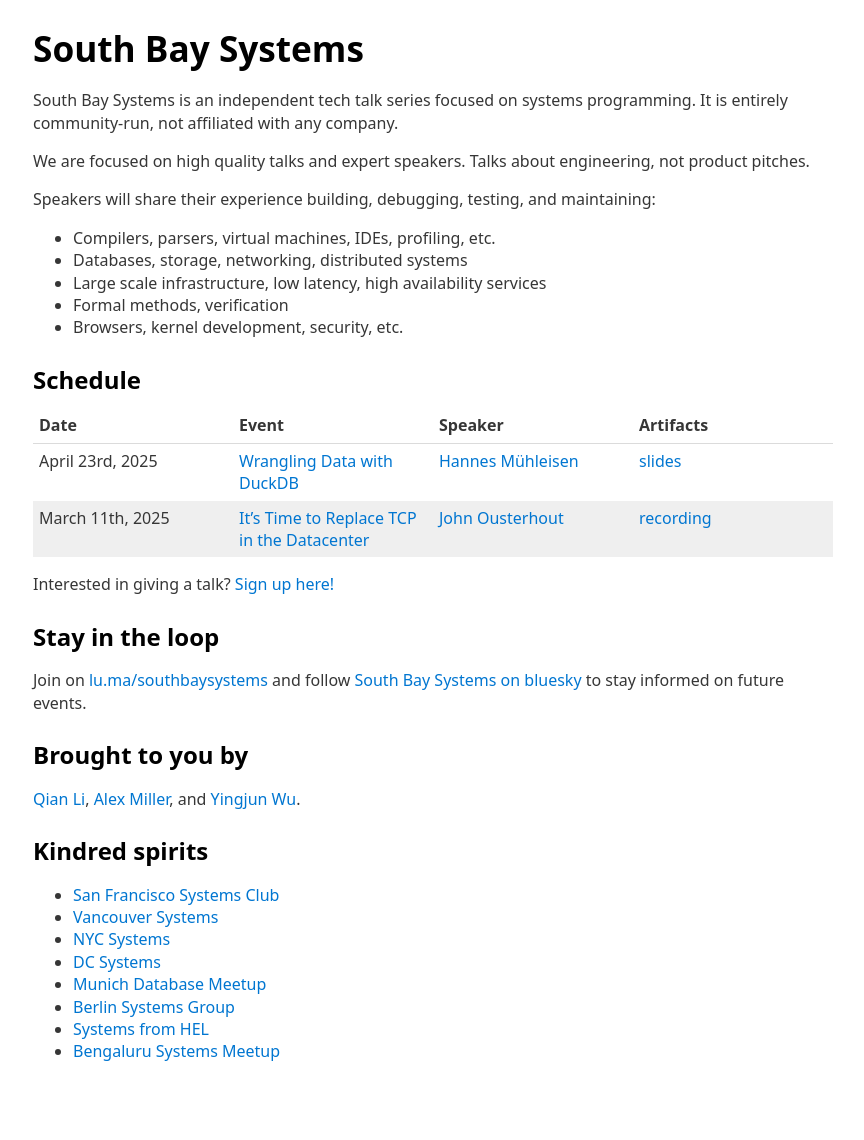
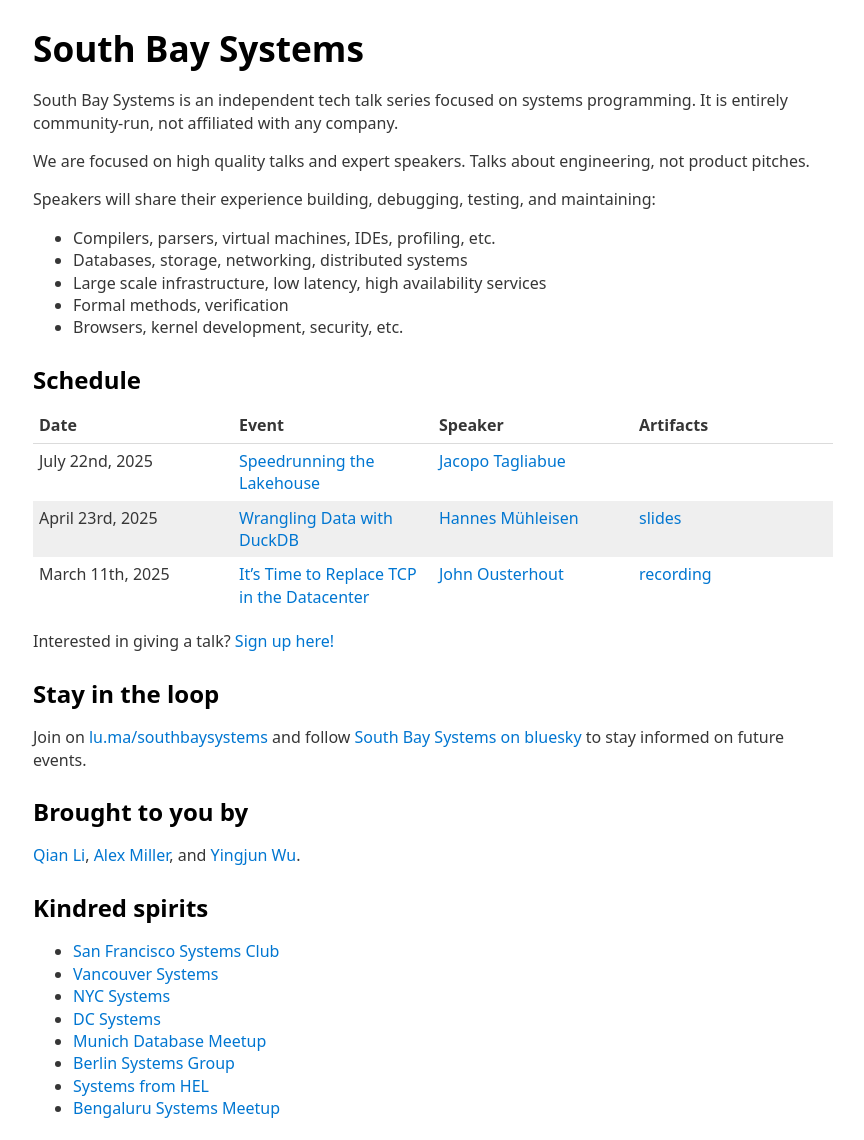
Before and after one commit to thisismiller/southbaysystems.xyz, a Jekyll site: the page built from index.markdown, in a window 1280 px wide. Shown: the whole page, without its empty margins (207-1071 px from the left). Built offline with Jekyll 4.4.1, drawn with Linux system fonts in a browser that asks for light colours; before the commit the page ends 1083 px from its top, so only the background shows below that.

Commit message:
Publish Bauplan talk

```diff
--- a/index.markdown
+++ b/index.markdown
@@ -21,6 +21,7 @@
 
 | Date | Event | Speaker | Artifacts |
 | --- | --- | --- | --- |
+| July 22nd, 2025 | [Speedrunning the Lakehouse](https://lu.ma/5zcpbae9) | [Jacopo Tagliabue](https://www.linkedin.com/in/jacopotagliabue/) | |
 | April 23rd, 2025 | [Wrangling Data with DuckDB](https://lu.ma/ri5kt4vt) | [Hannes Mühleisen](https://hannes.muehleisen.org/) | [slides](/files/WranglingDataWithDuckDB.pdf) |
 | March 11th, 2025 | [It's Time to Replace TCP in the Datacenter](https://lu.ma/vcwd7npw) | [John Ousterhout](https://web.stanford.edu/~ouster/cgi-bin/home.php) | [recording](https://youtu.be/Nh-WZZi-Zic) |
 
```
